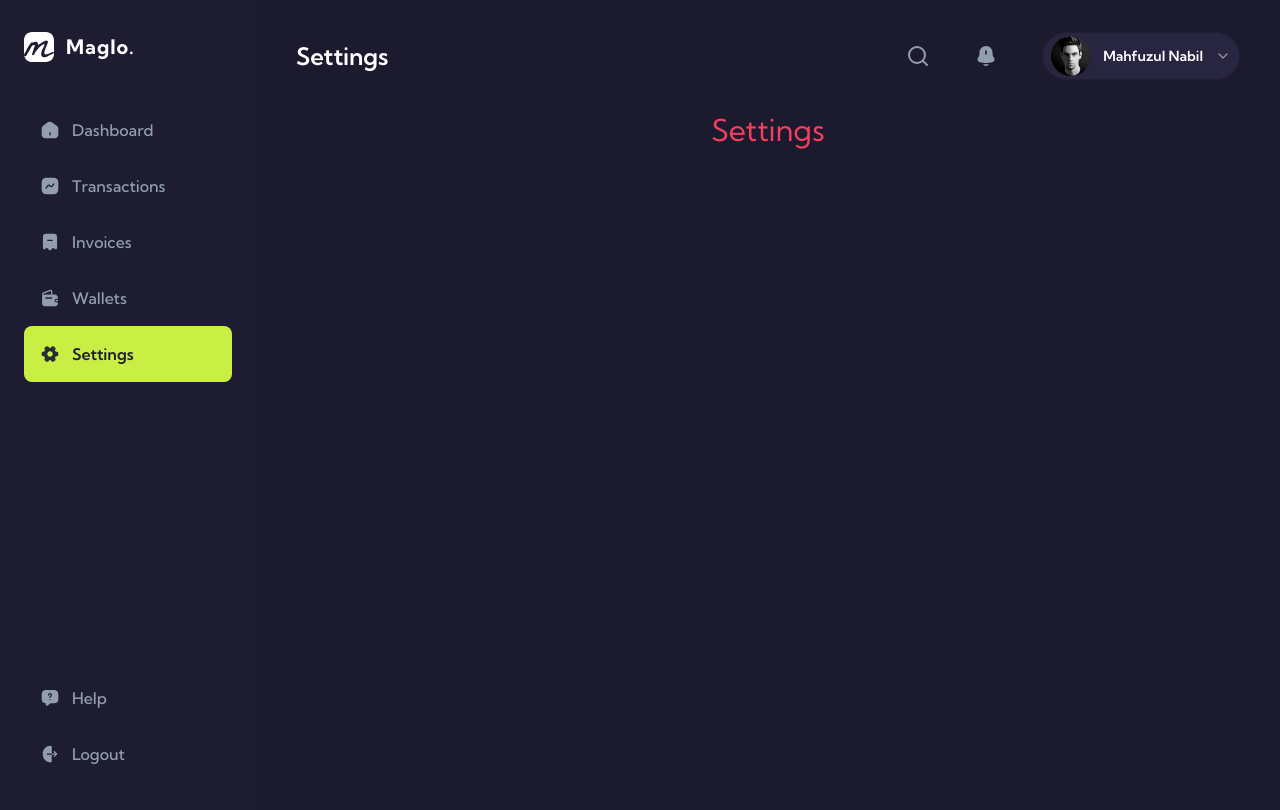
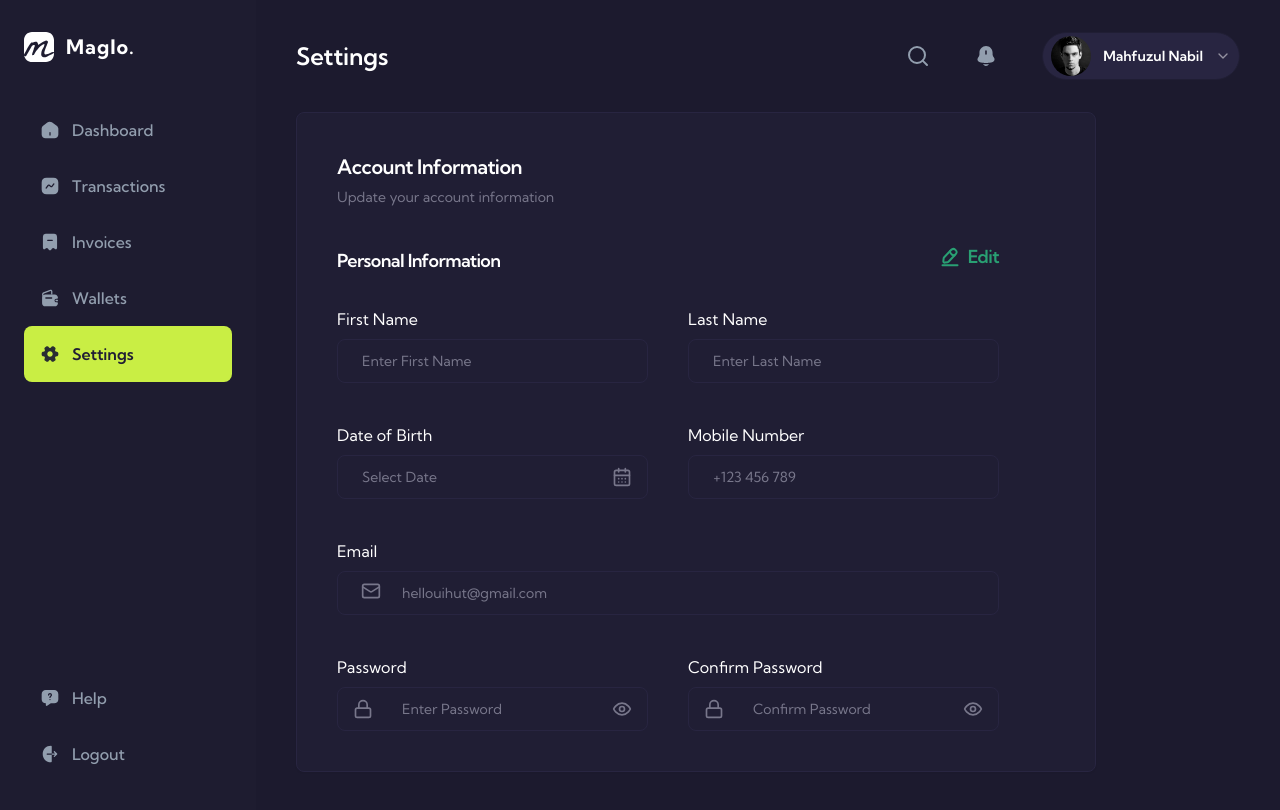
Before and after one commit to Vinu-devhub/maglo-finance, a React (Vite) app: page /settings in a window 1280 px wide. Shown: the top 810 px of the page. Built offline with nearby package versions, Linux system fonts and the light colour scheme.

Commit message:
setting page implemented

```diff
--- /dev/null
+++ b/src/components/icons/EditPencilIcon.tsx
@@ -0,0 +1,38 @@
+import React from "react";
+
+const EditPencilIcon = ({
+  width,
+  height,
+}: {
+  width: number;
+  height: number;
+}) => {
+  return (
+    <svg
+      xmlns="http://www.w3.org/2000/svg"
+      width={width}
+      height={width}
+      viewBox={`0 0 ${width} ${height}`}
+      fill="none"
+    >
+      <path
+        d="M11.0495 3.00014L4.2078 10.2418C3.94947 10.5168 3.69947 11.0585 3.64947 11.4335L3.34114 14.1335C3.2328 15.1085 3.9328 15.7751 4.89947 15.6085L7.5828 15.1501C7.9578 15.0835 8.48284 14.8085 8.74117 14.5251L15.5828 7.28347C16.7662 6.03347 17.2995 4.60847 15.4578 2.86681C13.6245 1.14181 12.2328 1.75014 11.0495 3.00014Z"
+        stroke="#29A073"
+        strokeWidth="2"
+        strokeMiterlimit="10"
+        strokeLinecap="round"
+        strokeLinejoin="round"
+      />
+      <path
+        d="M9.90883 4.20813C10.2672 6.50813 12.1338 8.26646 14.4505 8.4998M2.5 18.3333H17.5"
+        stroke="#29A073"
+        strokeWidth="2"
+        strokeMiterlimit="10"
+        strokeLinecap="round"
+        strokeLinejoin="round"
+      />
+    </svg>
+  );
+};
+
+export default EditPencilIcon;
--- a/src/components/views/transactions/columns.tsx
+++ b/src/components/views/transactions/columns.tsx
@@ -179,7 +179,7 @@ export const invoiceColumns: ColumnDef<InvoicesType>[] = [
               {clientName}
             </div>
             <div className=" text-sm font-normal text-secondColor">
-              {invoiceId}
+              Inv: {invoiceId}
             </div>
           </div>
         </div>
--- a/src/pages/Settings.tsx
+++ b/src/pages/Settings.tsx
@@ -1,7 +1,136 @@
-import React from "react";
+import EditPencilIcon from "@/components/icons/EditPencilIcon";
+import { Button } from "@/components/ui/button";
+import {
+  Card,
+  CardContent,
+  CardDescription,
+  CardHeader,
+  CardTitle,
+} from "@/components/ui/card";
+import { Input } from "@/components/ui/input";
+import { CalendarDays, Eye, Lock, Mail } from "lucide-react";
 
 const Settings = () => {
-  return <div className=" text-3xl text-rose-500 text-center">Settings</div>;
+  return (
+    <Card className=" bg-darkColor rounded-lg border-darkColor2 py-10 pr-24 pl-10 mr-36">
+      <CardHeader className=" p-0 pb-10">
+        <CardTitle className=" text-xl font-semibold text-white ">
+          Account Information
+        </CardTitle>
+        <CardDescription className=" text-sm font-normal text-secondColor">
+          Update your account information
+        </CardDescription>
+      </CardHeader>
+      <CardContent className=" p-0">
+        <CardTitle className=" text-white flex justify-between pb-8">
+          <span className=" text-lg font-semibold">Personal Information</span>
+          <Button className=" p-0 h-5 text-lg font-semibold bg-transparent hover:bg-transparent border-none text-accentColor gap-2">
+            <EditPencilIcon width={20} height={20} />
+            <span>Edit</span>
+          </Button>
+        </CardTitle>
+        <div className=" text-white flex flex-col gap-10 justify-center ">
+          <div className=" flex  gap-10">
+            <div className=" flex-1 flex flex-col gap-2">
+              <label>First Name</label>
+              <Input
+                className=" h-11 px-6 bg-transparent rounded-lg placeholder:text-secondColor border-darkColor2 focus-visible:ring-offset-1"
+                placeholder="Enter First Name"
+              />
+            </div>
+            <div className=" flex-1 flex flex-col gap-2">
+              <label>Last Name</label>
+              <Input
+                className=" h-11  px-6 bg-transparent rounded-lg placeholder:text-secondColor border-darkColor2 focus-visible:ring-offset-1"
+                placeholder="Enter Last Name"
+              />
+            </div>
+          </div>
+          <div className=" flex  gap-10">
+            <div className=" flex-1 flex flex-col gap-2">
+              <label>Date of Birth</label>
+              <div className=" relative">
+                <Input
+                  className=" h-11  px-6 bg-transparent rounded-lg placeholder:text-secondColor border-darkColor2 focus-visible:ring-offset-1"
+                  placeholder="Select Date"
+                />
+                <CalendarDays
+                  className=" absolute right-4 top-3 text-secondColor"
+                  width={20}
+                  height={20}
+                />
+              </div>
+            </div>
+            <div className=" flex-1 flex flex-col gap-2">
+              <label>Mobile Number</label>
+              <Input
+                type="tel"
+                className=" h-11 px-6 bg-transparent rounded-lg placeholder:text-secondColor border-darkColor2 focus-visible:ring-offset-1"
+                placeholder="+123 456 789"
+              />
+            </div>
+          </div>
+          <div className=" flex  gap-10">
+            <div className=" flex-1 flex flex-col gap-2">
+              <label>Email</label>
+              <div className=" relative">
+                <Mail
+                  className=" absolute left-6 top-2.5 text-secondColor "
+                  width={20}
+                  height={20}
+                />
+                <Input
+                  type="email"
+                  className=" h-11  px-6 pl-16 bg-transparent rounded-lg placeholder:text-secondColor border-darkColor2 focus-visible:ring-offset-1"
+                  placeholder="hellouihut@gmail.com"
+                />
+              </div>
+            </div>
+          </div>
+          <div className=" flex  gap-10">
+            <div className=" flex-1 flex flex-col gap-2">
+              <label>Password</label>
+              <div className="relative">
+                <Lock
+                  className=" absolute top-3 text-secondColor left-4"
+                  width={20}
+                  height={20}
+                />
+                <Input
+                  className=" h-11 px-6 pl-16 bg-transparent rounded-lg placeholder:text-secondColor border-darkColor2 focus-visible:ring-offset-1"
+                  placeholder="Enter Password"
+                />
+                <Eye
+                  className=" absolute top-3 text-secondColor right-4"
+                  width={20}
+                  height={20}
+                />
+              </div>
+            </div>
+            <div className=" flex-1 flex flex-col gap-2">
+              <label>Confirm Password</label>
+              <div className="relative">
+                <Lock
+                  className=" absolute top-3 text-secondColor left-4"
+                  width={20}
+                  height={20}
+                />
+                <Input
+                  className=" h-11 px-6 pl-16 bg-transparent rounded-lg placeholder:text-secondColor border-darkColor2 focus-visible:ring-offset-1"
+                  placeholder="Confirm Password"
+                />
+                <Eye
+                  className=" absolute top-3 text-secondColor right-4"
+                  width={20}
+                  height={20}
+                />
+              </div>
+            </div>
+          </div>
+        </div>
+      </CardContent>
+    </Card>
+  );
 };
 
 export default Settings;
```
